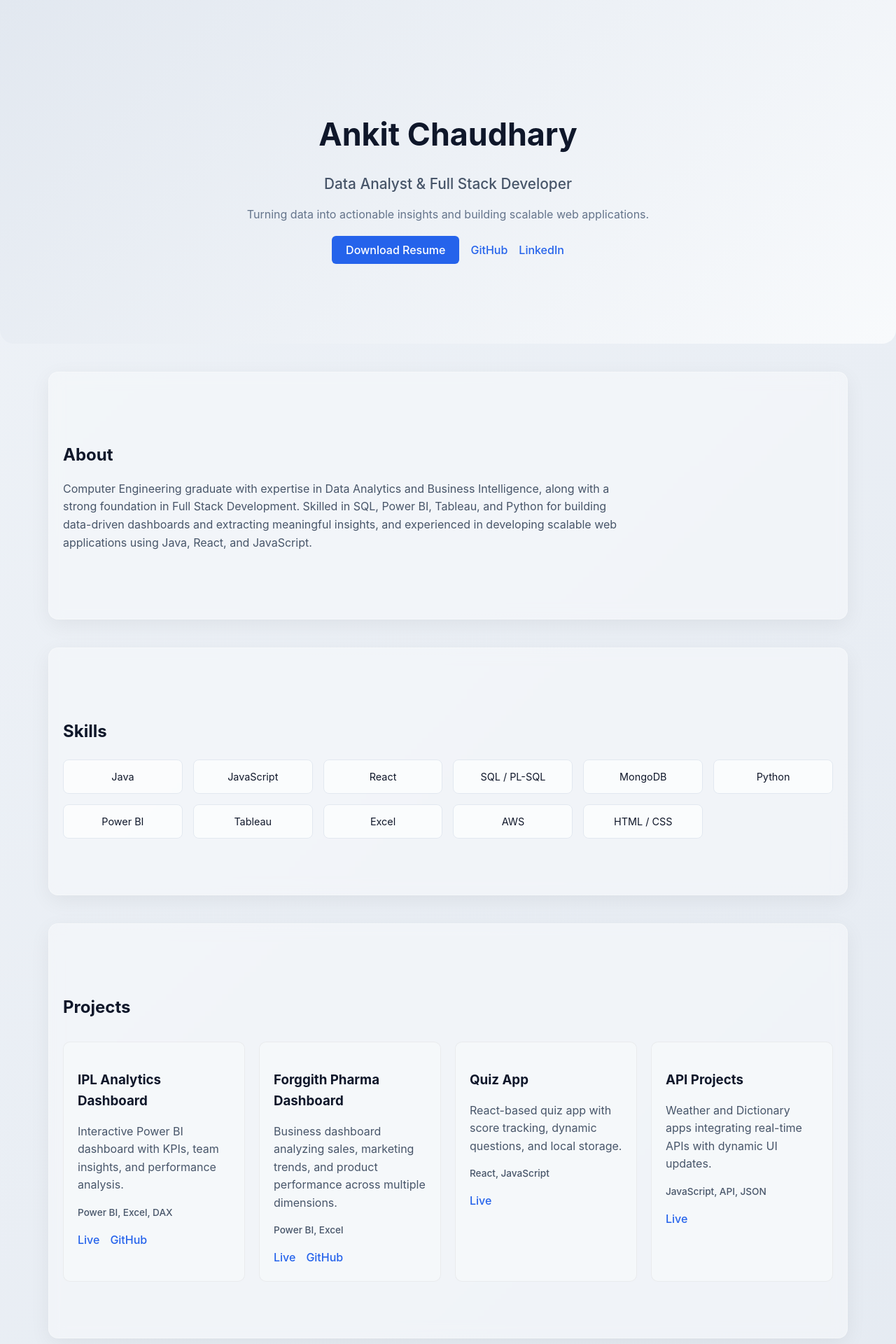
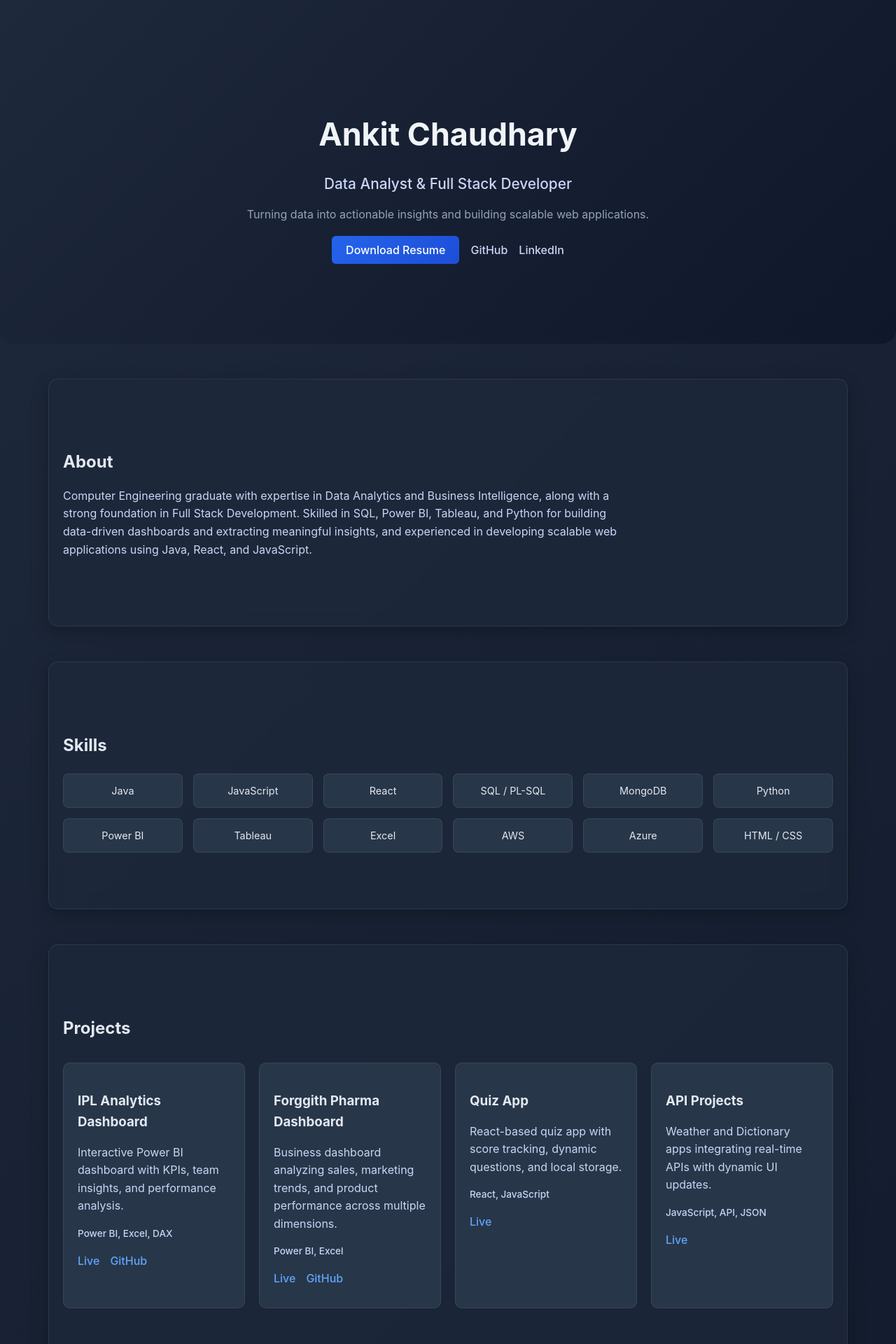
Before and after one commit to ankit14022003/portfolio, a React (Create React App) app: page / in a window 1280 px wide. Shown: the top 1920 px of the page at 70% size. Built offline with nearby package versions, Linux system fonts and the light colour scheme.

Commit message:
Updated portfolio UI and fixed contact section layout

```diff
--- a/src/App.css
+++ b/src/App.css
@@ -2,8 +2,11 @@
 body {
   margin: 0;
   font-family: "Inter", Arial, sans-serif;
-  background: linear-gradient(135deg, #eef2f7, #e2e8f0);
-  color: #0f172a;
+
+  /* balanced dark gradient */
+  background: linear-gradient(135deg, #1e293b, #0f172a);
+
+  color: #e2e8f0;
   line-height: 1.6;
 }
 
@@ -15,20 +18,22 @@ h1, h2, h3 {
 .section {
   padding: 80px 20px;
   max-width: 1100px;
-  margin: 40px auto;
+  margin: 50px auto;
 
-  background: rgba(248, 250, 252, 0.55);
+  /* visible but not flashy */
+  background: rgba(30, 41, 59, 0.75);
+
   backdrop-filter: blur(10px);
 
   border-radius: 14px;
-  border: 1px solid rgba(255,255,255,0.3);
+  border: 1px solid rgba(255,255,255,0.08);
 
-  box-shadow: 0 8px 30px rgba(0,0,0,0.06);
+  box-shadow: 0 8px 25px rgba(0,0,0,0.25);
 }
 
 /* ===== HERO ===== */
 .hero {
-  background: linear-gradient(135deg, #e2e8f0, #f8fafc);
+  background: linear-gradient(135deg, #1e293b, #0f172a);
   padding: 120px 20px;
   text-align: center;
   border-radius: 0 0 20px 20px;
@@ -38,17 +43,18 @@ h1, h2, h3 {
 .hero-content h1 {
   font-size: 2.8rem;
   font-weight: 700;
+  color: #f1f5f9;
 }
 
 .hero-content h2 {
   font-size: 1.3rem;
-  color: #475569;
+  color: #cbd5f5;
   font-weight: 500;
 }
 
 .hero-subtext {
   margin-top: 15px;
-  color: #64748b;
+  color: #94a3b8;
   max-width: 600px;
   margin-left: auto;
   margin-right: auto;
@@ -63,15 +69,15 @@ h1, h2, h3 {
   margin: 8px;
   text-decoration: none;
   font-weight: 500;
-  color: #2563eb;
+  color: #cbd5f5;
 }
 
 .buttons a:hover {
-  text-decoration: underline;
+  color: #ffffff;
 }
 
 .btn.primary {
-  background: #2563eb;
+  background: linear-gradient(135deg, #2563eb, #1d4ed8);
   color: white !important;
   padding: 10px 20px;
   border-radius: 6px;
@@ -79,13 +85,13 @@ h1, h2, h3 {
 }
 
 .btn.primary:hover {
-  background: #1e40af;
+  transform: translateY(-2px);
 }
 
 /* ===== ABOUT ===== */
 .about-text {
   max-width: 800px;
-  color: #475569;
+  color: #cbd5f5;
 }
 
 /* ===== SKILLS ===== */
@@ -97,17 +103,18 @@ h1, h2, h3 {
 }
 
 .skill {
-  background: rgba(255,255,255,0.7);
-  border: 1px solid #e2e8f0;
+  background: rgba(51, 65, 85, 0.6);
+  border: 1px solid rgba(255,255,255,0.08);
   padding: 12px;
   border-radius: 8px;
   text-align: center;
   font-size: 0.9rem;
+  color: #e2e8f0;
   transition: 0.2s;
 }
 
 .skill:hover {
-  background: #e0ecff;
+  background: rgba(71, 85, 105, 0.7);
   transform: translateY(-3px);
 }
 
@@ -120,8 +127,8 @@ h1, h2, h3 {
 }
 
 .card {
-  background: rgba(248, 250, 252, 0.6);
-  border: 1px solid rgba(0,0,0,0.05);
+  background: rgba(51, 65, 85, 0.6);
+  border: 1px solid rgba(255,255,255,0.08);
   padding: 20px;
   border-radius: 10px;
   transition: 0.25s ease;
@@ -129,17 +136,17 @@ h1, h2, h3 {
 
 .card:hover {
   transform: translateY(-5px);
-  box-shadow: 0 10px 25px rgba(0,0,0,0.08);
+  background: rgba(71, 85, 105, 0.7);
 }
 
 .card p {
-  color: #475569;
+  color: #cbd5f5;
 }
 
 .tech {
   margin-top: 10px;
   font-size: 0.85rem;
-  color: #2563eb;
+  color: #60a5fa;
   font-weight: 500;
 }
 
@@ -149,9 +156,11 @@ h1, h2, h3 {
 }
 
 .card-links a {
+  display: inline-block;
   margin-right: 15px;
+  margin-bottom: 8px; /* FIX spacing */
   text-decoration: none;
-  color: #2563eb;
+  color: #60a5fa;
   font-weight: 500;
 }
 
@@ -169,7 +178,7 @@ h1, h2, h3 {
 }
 
 .company {
-  color: #475569;
+  color: #cbd5f5;
   font-weight: 500;
 }
 
@@ -193,13 +202,20 @@ h1, h2, h3 {
 
 .contact-info p {
   margin: 5px 0;
-  color: #475569;
+  color: #cbd5f5;
+}
+
+/* FIXED PROPERLY */
+.contact-links {
+  margin-top: 10px;
 }
 
 .contact-links a {
+  display: inline-block;
   margin-right: 15px;
+  margin-bottom: 10px;
   text-decoration: none;
-  color: #2563eb;
+  color: #60a5fa;
   font-weight: 500;
 }
 
@@ -219,9 +235,12 @@ form {
 input, textarea {
   width: 100%;
   padding: 10px;
-  border: 1px solid #d1d5db;
   border-radius: 6px;
   font-size: 0.9rem;
+
+  background: rgba(30, 41, 59, 0.7);
+  border: 1px solid rgba(255,255,255,0.1);
+  color: #e2e8f0;
 }
 
 textarea {
@@ -237,7 +256,7 @@ input:focus, textarea:focus {
 button {
   width: fit-content;
   padding: 10px 20px;
-  background: #2563eb;
+  background: linear-gradient(135deg, #2563eb, #1e40af);
   color: white;
   border: none;
   border-radius: 6px;
@@ -245,7 +264,7 @@ button {
 }
 
 button:hover {
-  background: #1e40af;
+  transform: translateY(-2px);
 }
 
 /* ===== FOOTER ===== */
@@ -253,7 +272,7 @@ button:hover {
   text-align: center;
   padding: 20px;
   font-size: 0.9rem;
-  color: #64748b;
+  color: #94a3b8;
 }
 
 /* ===== RESPONSIVE ===== */
--- a/src/App.js
+++ b/src/App.js
@@ -79,6 +79,7 @@ const Skills = () => (
         "Tableau",
         "Excel",
         "AWS",
+        "Azure",
         "HTML / CSS",
       ].map((skill, i) => (
         <div key={i} className="skill">
@@ -211,7 +212,7 @@ const Contact = () => (
 // ===== FOOTER =====
 const Footer = () => (
   <div className="footer">
-    © 2026 Ankit Chaudhary
+    © 2026 Ankit Chaudhary. All rights reserved.
   </div>
 );
 
```
